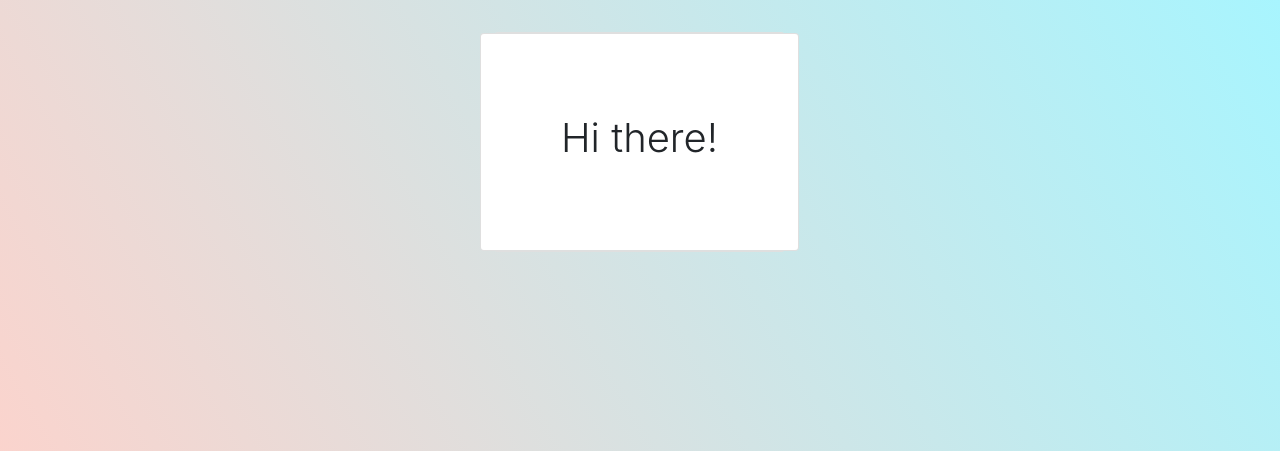
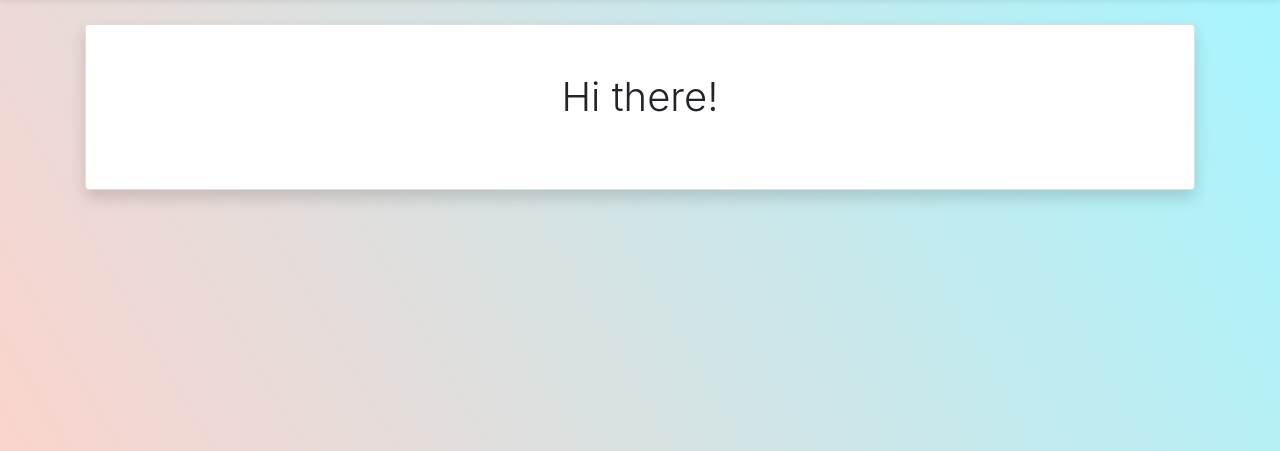
Before and after one commit to sandspider2234/whos_up, a Flask app: page / in a window 1280 px wide. Shown: the part 56-507 px from the top of the page. Run offline with Flask 2, Linux system fonts and the light colour scheme; some libraries are stand-ins or nearby versions.

Commit message:
templates: layout: remove uneeded divs and add pretty shadows

```diff
--- a/templates/layout.html
+++ b/templates/layout.html
@@ -19,7 +19,7 @@
         <title>Who's up?</title>
     </head>
     <body>
-        <nav class="navbar navbar-light bg-light" style="z-index: 1;">
+        <nav class="navbar navbar-light bg-light shadow-sm" style="z-index: 1;">
             <a class="navbar-brand" href="#">
                 <img src="/static/img/broom.png" width="30" height="30" class="d-inline-block align-top" alt="">
                 Who's up?
@@ -27,19 +27,13 @@
             <span class="navbar-text animated slideInRight" id="clock">00:00:00</span>
         </nav>
         <div class="container">
-            <div class="row justify-content-center" style="margin-top: 2em; margin-bottom: 2em;">
-                <article class="card animated zoomInDown">
-                    <div class="row">
-                        <div class="card">
-                          <div class="card-body" style="padding: 5em;">
-                            <div>
-                                {% block content %}
-                                {% endblock %}
-                            </div>
-                          </div>
-                        </div>
+            <div class="my-4 justify-content-center">
+                <div class="card animated slideInDown shadow">
+                      <div class="py-5 card-title">
+                            {% block content %}
+                            {% endblock %}
                       </div>
-                </article>
+                </div>
             </div>
         </div>
         <script src="https://code.jquery.com/jquery-3.3.1.slim.min.js" integrity="sha384-q8i/X+965DzO0rT7abK41JStQIAqVgRVzpbzo5smXKp4YfRvH+8abtTE1Pi6jizo" crossorigin="anonymous"></script>
```
